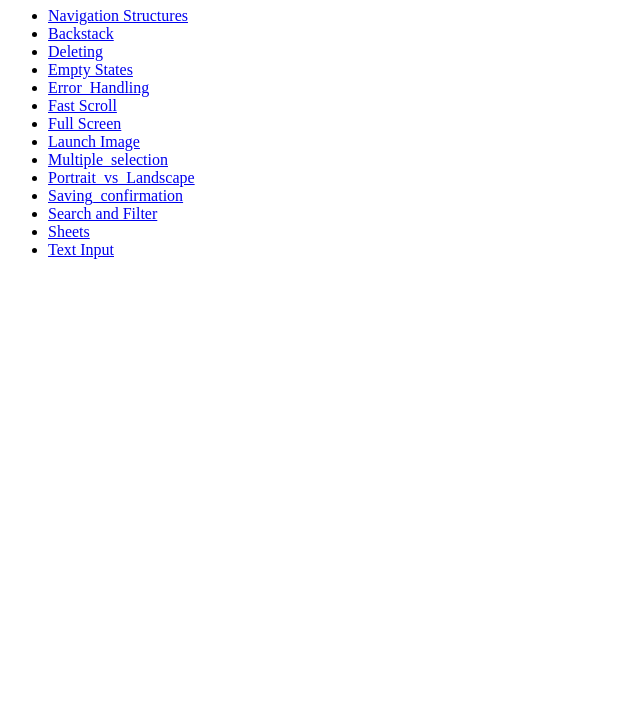
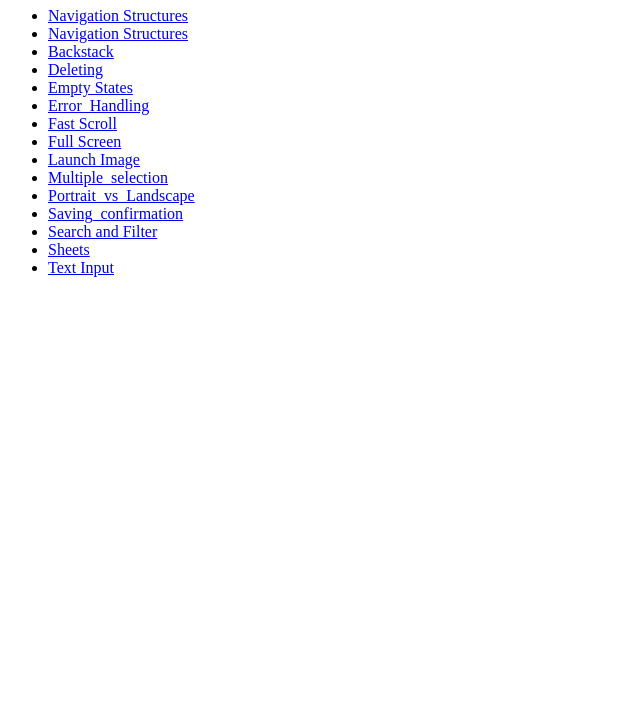
Before and after one commit to gulssumm/gulssumm.github.io, a plain HTML site: page index.html in a window 1280 px wide. Shown: the part 73-800 px from the top of the page, without its empty margins (0-640 px from the left). Drawn offline with Linux system fonts and the light colour scheme.

Commit message:
first TURKISH page has published

```diff
--- a/index.html
+++ b/index.html
@@ -8,6 +8,7 @@
   <h1>Welcome to My Website</h1>
   <ul>
     <li><a href="Navigation_Structures.html">Navigation Structures</a></li>
+    <li><a href="Navigation_Structures_TR.html">Navigation Structures</a></li>
     <li><a href="Backstack.html">Backstack</a></li>
     <li><a href="Deleting.html">Deleting</a></li>
     <li><a href="Empty_States.html">Empty States</a></li>
```
